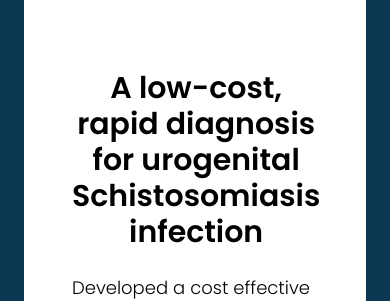
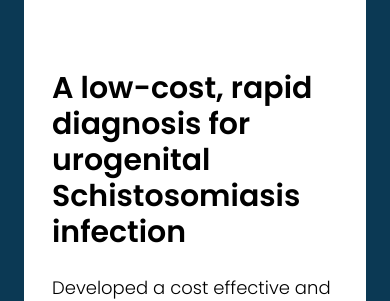
Before and after one commit to narul-shxkeen/personal-website, a React (Vite) app: page /projects/diagnosis in a window 390 px wide. Shown: the part 290-591 px from the top of the page. Built offline with nearby package versions, Linux system fonts and the light colour scheme; no server answers.

Commit message:
resume and projects made more responsive

```diff
--- a/src/App.jsx
+++ b/src/App.jsx
@@ -4,7 +4,7 @@ import "./index.css";
 import "./App.css";
 import Navbar from "./components/navbar.jsx";
 import About from "./components/about/about.jsx";
-import Landing from "./components/homeLanding.jsx";
+import Landing from "./components/home/homelanding.jsx";
 import Projects from "./components/projects/projects.jsx";
 import Resume from "./components/resume/resume.jsx";
 import ClusteringApp from "./components/projects/myProjects/clusteringApp.jsx";
--- a/src/components/assets/projectPage.jsx
+++ b/src/components/assets/projectPage.jsx
@@ -35,9 +35,9 @@ function Projects(props) {
             />
           </div>
         )}
-        <div className="mx-6 rounded-xl py-20 grid grid-cols-1 md:grid-cols-6 bg-white gap-x-9 gap-y-12 px-6">
+        <div className="mx-6 rounded-xl py-20 grid grid-cols-1 md:grid-cols-6 bg-white gap-x-9 gap-y-12 px-1 md:px-6">
         <div className="flex flex-col items-start gap-6 col-span-1 md:col-span-4 row-span-2 w-auto justify-start">
-          <h1 className="poppins-semibold text-3xl md:text-6xl text-center md:text-left">
+          <h1 className="poppins-semibold text-3xl md:text-6xl text-left">
             {props.title}
           </h1>
           <p className="poppins-light md:text-xl text-lg">{props.subtitle}</p>
--- a/src/components/blog/blog.jsx
+++ b/src/components/blog/blog.jsx
@@ -26,19 +26,19 @@ const Blog = () => {
     }, []);
 
     const blogData = selectedPost ? selectedPost.blog_data.split('\n').map((paragraph, index) => (
-      <p key={index} className='poppins-light text-sm md:text-base text-[#574B60]'>
+      <p key={index} className='poppins-regular text-sm md:text-base text-[#574B60]'>
         {paragraph}
       </p>
     )) : null;
 
     return (
-      <div className="container mx-auto p-4">
+      <div className="mx-auto w-[95vw] p-4">
         <Particles addParticles={false}/>
         {selectedPost ? (
           <div className="mb-4 p-4 border rounded-xl shadow bg-slate-100 flex flex-col gap-2 overflow-hidden">
             <h2 className="text-2xl sm:text-4xl poppins-semibold text-[#574B60]">{selectedPost.title}</h2>
             <h4 className="text-lg sm:text-xl poppins-extralight text-[#574B60]">{selectedPost.subTitle}</h4>
-            <p className="text-base sm:text-lg text-[#574B60]">{new Date(selectedPost.created_at).toLocaleString()}</p>
+            <p className="text-base sm:text-lg text-[#574B60] poppins-regular">{new Date(selectedPost.created_at).toLocaleString()}</p>
             <hr className="relative right-5 w-[110%] border-1 border-[#011627]"/>
             {blogData}
             <button onClick={() => setSelectedPost(null)} className="w-40 mt-4 p-2 bg-[#80a8bd] text-white rounded-lg">Back to Posts</button>
--- a/src/components/homeLanding.jsx
+++ b/src/components/home/homelanding.jsx
@@ -1,9 +1,9 @@
 import React, { useState, useEffect } from "react";
-import "../App.css";
+import "../../App.css";
 import EmailIcon from "@mui/icons-material/Email";
 import LinkedInIcon from "@mui/icons-material/LinkedIn";
 import GitHubIcon from "@mui/icons-material/GitHub";
-import ParticleBackground from '../particles.jsx';
+import ParticleBackground from '../../particles.jsx';
 
 function Landing({ isBlurred }) {
   const roles = ["Developer", "Machine Learner", "Health Researcher"];
--- a/src/components/projects/projects.jsx
+++ b/src/components/projects/projects.jsx
@@ -4,7 +4,7 @@ import Particles from "../../particles.jsx"
 
 function Projects() {
 
-return <div className="pt-9"><Particles addParticles={false}/> <div className="bg-slate-50 flex flex-col md:mt-20 mx-4 md:mx-4 rounded-xl py-10 mb-10 md:py-8 px-4 gap-6">
+return <div className="pt-20 md:pt-9"><Particles addParticles={false}/> <div className="bg-slate-50 flex flex-col md:mt-20 mx-4 md:mx-4 rounded-xl py-10 mb-10 md:py-8 px-4 gap-6">
 <h1 className="poppins-bold text-2xl md:text-4xl text-center text-[#7BA2B6]">Projects</h1>
 <div className="grid grid-cols-1 md:grid-cols-3 w-full justify-items-center items-center gap-10">
 <ProjectCard
--- a/src/components/resume/resume.jsx
+++ b/src/components/resume/resume.jsx
@@ -5,7 +5,7 @@ const Resume = () => {
   return (
     <div className="py-28">
       <Particles addParticles={false}/>
-      <div className="bg-white h-auto w-[70vw] mx-auto rounded-xl p-8">
+      <div className="bg-white h-auto w-[100vw] md:w-[70vw] mx-auto md:rounded-xl px-2 py-4 md:p-8">
         <div className="max-w-4xl mx-auto">
           <header className="mb-8">
             <h1 className="text-4xl font-bold text-[#574B60] mb-2">Vaibhav Shokeen</h1>
```
